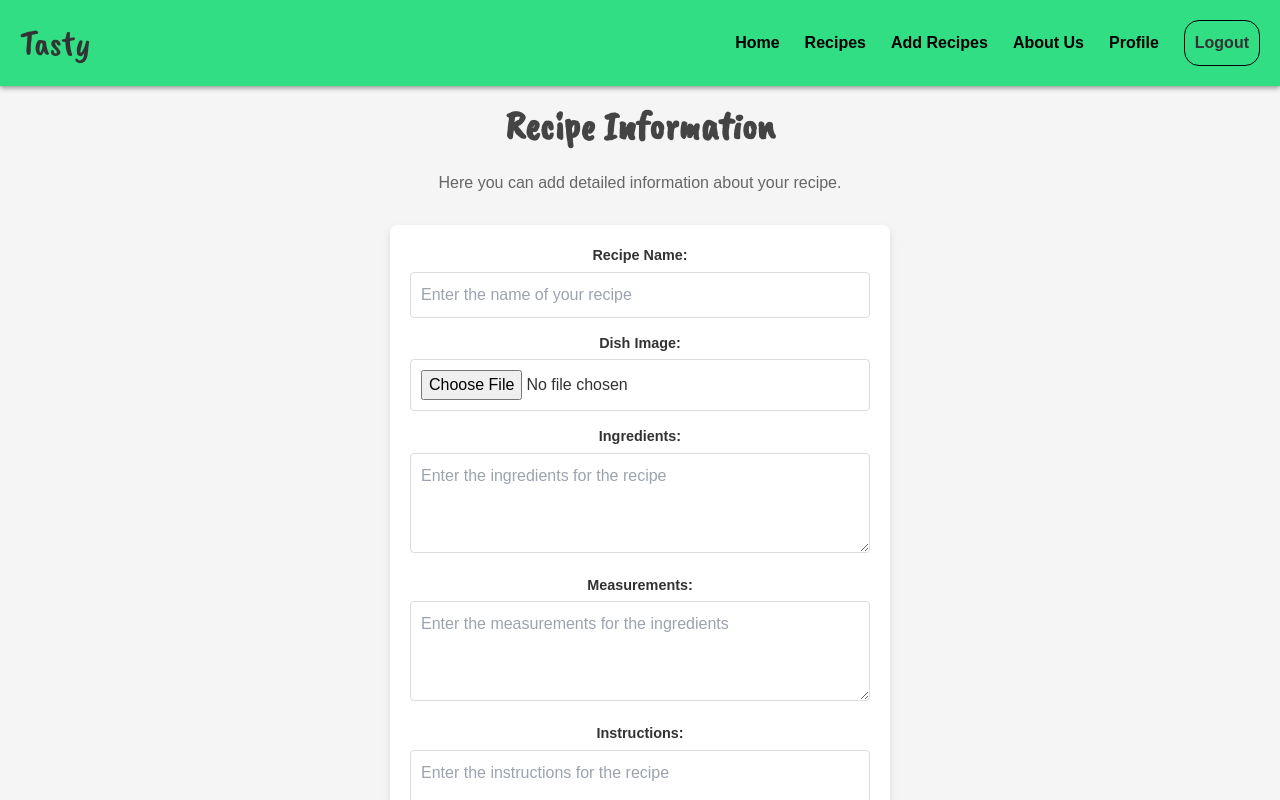
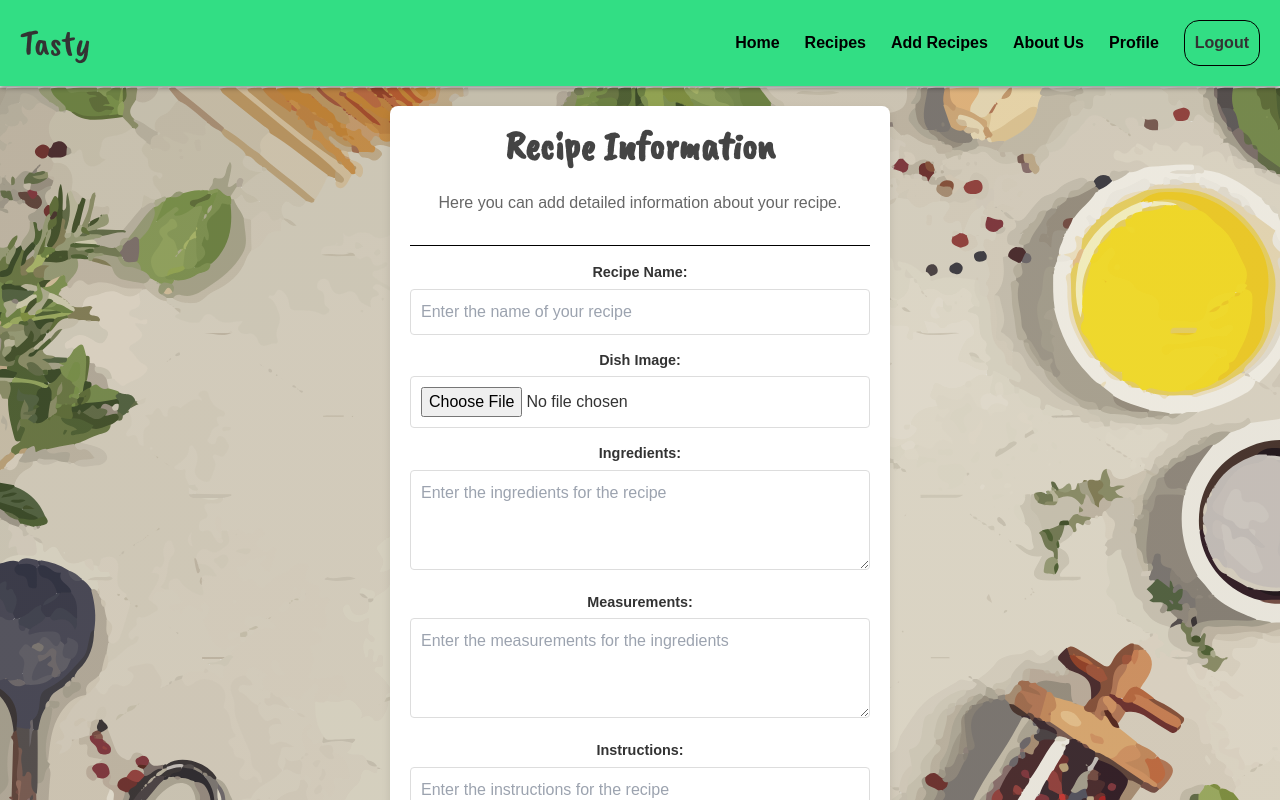
Before and after one commit to stopthecodingpls/Try-sa-webdev, a React (Create React App) app: page /RecipeInfo in a window 1280 px wide. Shown: the top 800 px of the page. Built offline with nearby package versions, Linux system fonts and the light colour scheme.

Commit message:
Updated the website layout

```diff
--- a/src/components/AddRecipes.jsx
+++ b/src/components/AddRecipes.jsx
@@ -13,7 +13,7 @@ const YourOwnRecipes = () => {
       <Navbar />
       <div className="wrapper">
         <div className="container">
-          <h1>Your Own Recipes</h1>
+          <h1 className="font-logo text-5xl">Recipe Information</h1>
           <p>Create and Share your own recipe to other food enthusiasts and home cooks</p>
           <button
             className="add-recipe-btn"
--- a/src/components/Css/AboutUs.css
+++ b/src/components/Css/AboutUs.css
@@ -1,6 +1,11 @@
 .page-container {
     display: flex;
     flex-direction: column;
+    background-color: #f8f8f8;
+    background-image: linear-gradient(rgba(128, 128, 128, 0.1), rgba(128, 128, 128, 0.1)), url("../../assets/images/BG_image.svg");
+    background-size: cover;
+    background-repeat: no-repeat;
+    background-position: center;
     min-height: 100vh;
 }
 
--- a/src/components/Css/AddRecipes.css
+++ b/src/components/Css/AddRecipes.css
@@ -18,12 +18,18 @@
   text-align: center;
   max-width: 500px;
   margin: 0 auto;
+  background: rgba(249, 249, 249, 0.925);
+  border-radius: 15px;
+  border: 1px solid #ddd;
+  padding: 40px;
+  box-shadow: 0 8px 10px rgba(0, 0, 0, 0.1);
+  flex-wrap: wrap;
 }
 
 h1 {
   font-size: 2.5em;
   font-weight: bold;
-  margin-bottom: 10px;
+  margin-bottom: 20px;
 }
 
 p {
--- a/src/components/Css/Home.css
+++ b/src/components/Css/Home.css
@@ -1,10 +1,6 @@
 .home-section {
   text-align: center;
   margin: 10px 0px;
-  background-image: url("../../assets/images/BG_image.svg");
-  background-size: cover;
-  background-repeat: no-repeat;
-  background-position: center;
   padding: 50px 20px;
 }
 
--- a/src/components/Css/RecipeInfos.css
+++ b/src/components/Css/RecipeInfos.css
@@ -17,6 +17,10 @@ body {
     padding: 20px;
     background-color: #f5f5f5;
     text-align: center;
+    background-image: linear-gradient(rgba(128, 128, 128, 0.1), rgba(128, 128, 128, 0.1)), url("../../assets/images/BG_image.svg");
+    background-size: cover;
+    background-repeat: no-repeat;
+    background-position: center;
 }
 
 .recipe-info-container h1 {
--- a/src/components/Css/Recipes.css
+++ b/src/components/Css/Recipes.css
@@ -2,6 +2,10 @@ body {
     margin: 0;
     font-family: Arial, sans-serif;
     background-color: #f8f8f8;
+    background-image: linear-gradient(rgba(128, 128, 128, 0.1), rgba(128, 128, 128, 0.1)), url("../../assets/images/BG_image.svg");
+    background-size: cover;
+    background-repeat: no-repeat;
+    background-position: center;
 }
 
 .main-content {
--- a/src/components/RecipeInfos.jsx
+++ b/src/components/RecipeInfos.jsx
@@ -96,11 +96,12 @@ return (
     <div>
     <Navbar />
     <div className="recipe-info-container">
-        <h1 className="font-logo text-4xl">Recipe Information</h1>
-        <p>Here you can add detailed information about your recipe.</p>
         <form onSubmit={handleSubmit} className="recipe-form">
         {/* Recipe Name */}
         <div className="form-group">
+            <h1 className="font-logo text-4xl">Recipe Information</h1>
+            <p>Here you can add detailed information about your recipe.</p>
+            <div className="border-b border-black my-4"></div>
             <label htmlFor="recipeName">Recipe Name:</label>
             <input
                 type="text"
```
